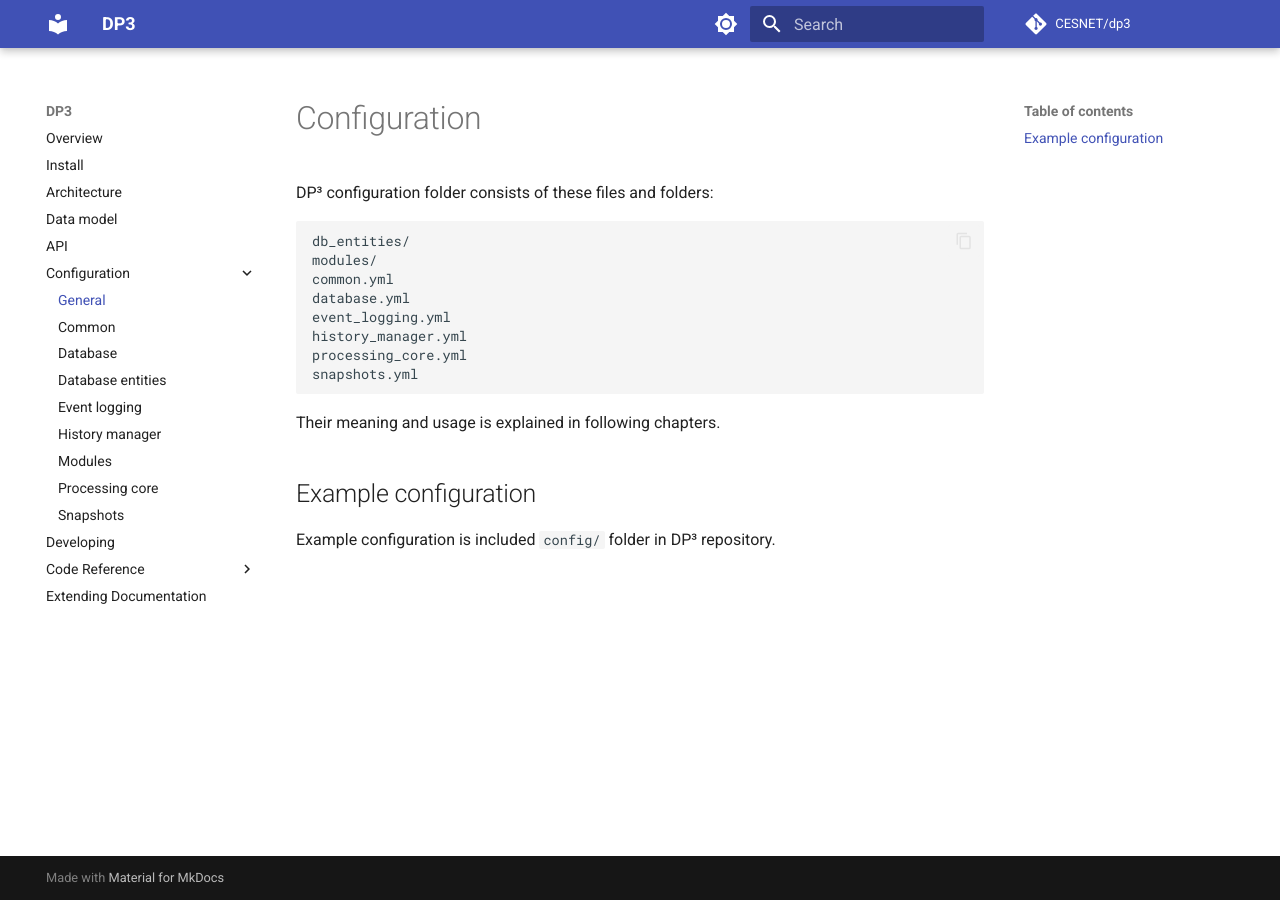
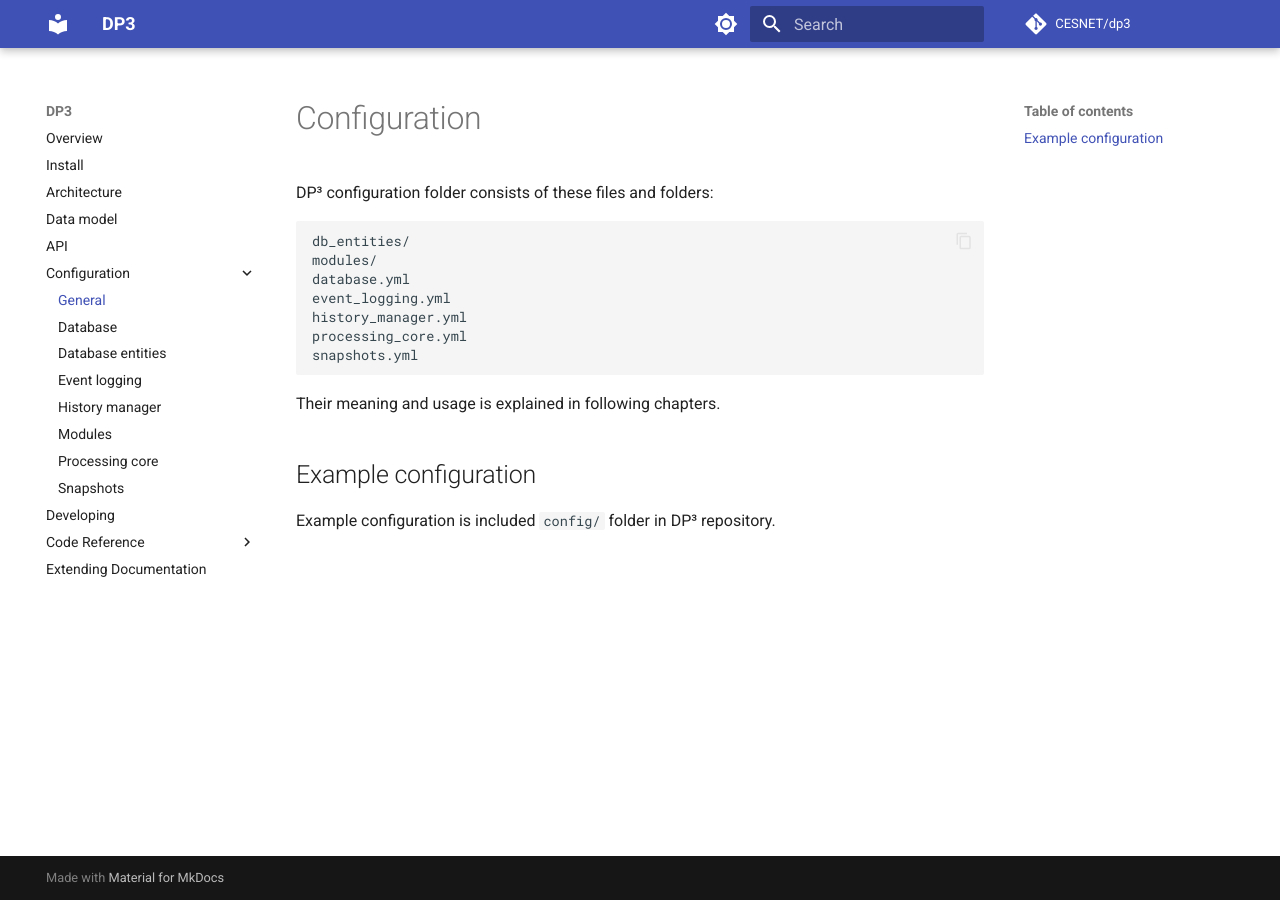
Before and after one commit to CESNET/dp3, an MkDocs documentation site: the page built from docs/configuration/index.md, in a window 1280 px wide. Built offline with MkDocs 1.6.1 and Material for MkDocs 9.7.7, drawn with Linux system fonts in a browser that asks for light colours; comment, search, counter and statistics services are not loaded.

Commit message:
Docs: remove common config

````diff
--- a/docs/configuration/index.md
+++ b/docs/configuration/index.md
@@ -5,7 +5,6 @@ DP³ configuration folder consists of these files and folders:
 ```
 db_entities/
 modules/
-common.yml
 database.yml
 event_logging.yml
 history_manager.yml
--- a/mkdocs.yml
+++ b/mkdocs.yml
@@ -41,7 +41,6 @@ nav:
   - API: api.md
   - Configuration:
     - General: configuration/index.md
-    - Common: configuration/common.md
     - Database: configuration/database.md
     - Database entities: configuration/db_entities.md
     - Event logging: configuration/event_logging.md
````
Also changed, not shown: docs/configuration/common.md (deleted, +0 -3 lines).
